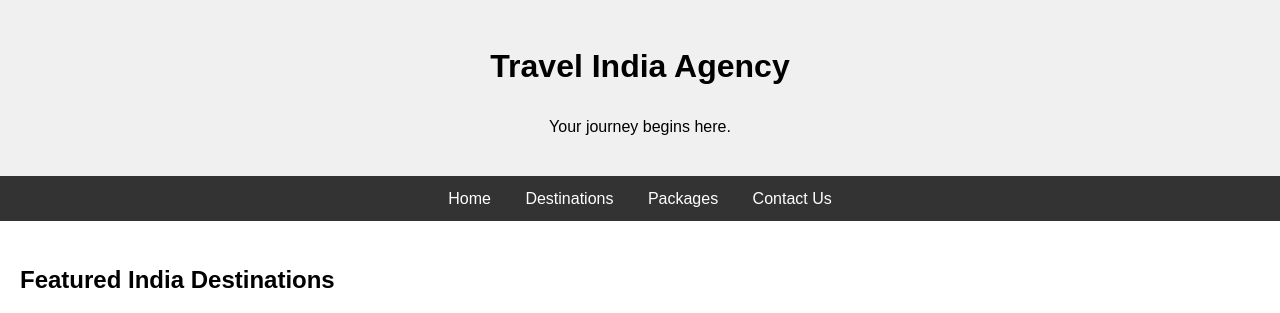
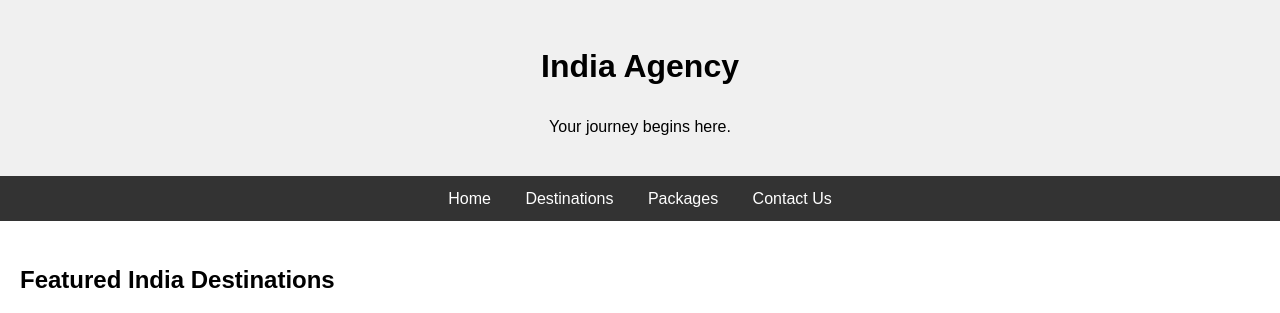
Before and after one commit to vigneshnayak17/DLithe, a plain HTML site: page travelagency.html in a window 1280 px wide. Shown: the top 313 px of the page. Drawn offline with Linux system fonts and the light colour scheme.

Commit message:
added channel name

```diff
--- a/travelagency.html
+++ b/travelagency.html
@@ -63,7 +63,7 @@
 <body>
 
     <header>
-        <h1>Travel India Agency</h1>
+        <h1>India Agency</h1>
         <p>Your journey begins here.</p>
     </header>
 
```
